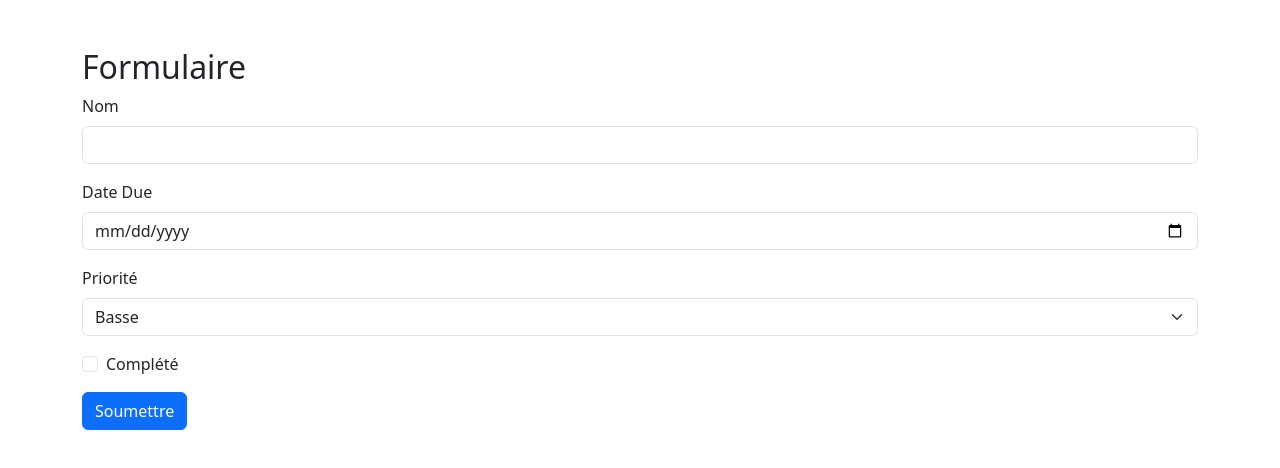
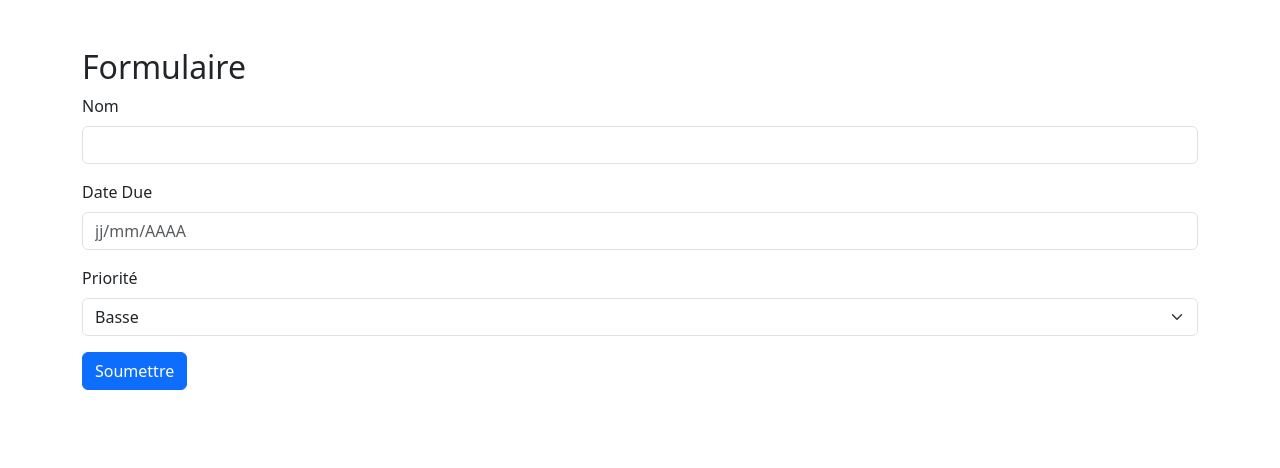
Before and after one commit to Ccasabianca/Formulaires, a React (Vite) app: page / in a window 1280 px wide. Shown: the top 468 px of the page. Built offline with nearby package versions, Linux system fonts and the light colour scheme.

Commit message:
activité 11

```diff
--- a/package.json
+++ b/package.json
@@ -10,11 +10,13 @@
     "preview": "vite preview"
   },
   "dependencies": {
+    "@hookform/resolvers": "^5.0.0",
     "bootstrap": "^5.3.3",
     "react": "^19.0.0",
     "react-bootstrap": "^2.10.9",
     "react-dom": "^19.0.0",
-    "react-hook-form": "^7.55.0"
+    "react-hook-form": "^7.55.0",
+    "yup": "^1.6.1"
   },
   "devDependencies": {
     "@eslint/js": "^9.21.0",
--- a/src/App.jsx
+++ b/src/App.jsx
@@ -1,6 +1,32 @@
 import { useForm } from "react-hook-form";
+import { yupResolver } from "@hookform/resolvers/yup";
+import * as yup from "yup";
 import { Form, Button, Container } from "react-bootstrap";
 import "bootstrap/dist/css/bootstrap.min.css";
+
+const schema = yup.object().shape({
+  name: yup
+    .string()
+    .min(8, "Le nom doit contenir entre 8 et 15 caractères")
+    .max(15, "Le nom doit contenir entre 8 et 15 caractères")
+    .required("Le nom est requis"),
+  dueDate: yup
+    .string()
+    .matches(/^\d{2}\/\d{2}\/\d{4}$/, "Format attendu : jj/mm/AAAA")
+    .test("isValidDate", "La date ne peut pas être antérieure à aujourd'hui", (value) => {
+      if (!value) return false;
+      const [day, month, year] = value.split("/").map(Number);
+      const inputDate = new Date(year, month - 1, day);
+      const today = new Date();
+      today.setHours(0, 0, 0, 0);
+      return inputDate >= today;
+    })
+    .required("La date est requise"),
+  priority: yup
+    .string()
+    .oneOf(["Basse", "Moyenne", "Elevée"], "Priorité invalide")
+    .required("La priorité est requise"),
+});
 
 function App() {
   const {
@@ -10,11 +36,11 @@ function App() {
     formState: { errors },
   } = useForm({
     mode: "onBlur",
+    resolver: yupResolver(schema),
     defaultValues: {
       name: "",
       dueDate: "",
       priority: "Basse",
-      isCompleted: false,
     },
   });
 
@@ -29,19 +55,13 @@ function App() {
       <Form onSubmit={handleSubmit(onSubmit)}>
         <Form.Group className="mb-3" controlId="name">
           <Form.Label>Nom</Form.Label>
-          <Form.Control
-            type="text"
-            {...register("name", { required: "Le nom est requis" })}
-          />
+          <Form.Control type="text" {...register("name")} />
           {errors.name && <p className="text-danger">{errors.name.message}</p>}
         </Form.Group>
 
         <Form.Group className="mb-3" controlId="dueDate">
           <Form.Label>Date Due</Form.Label>
-          <Form.Control
-            type="date"
-            {...register("dueDate", { required: "La date est requise" })}
-          />
+          <Form.Control type="text" placeholder="jj/mm/AAAA" {...register("dueDate")} />
           {errors.dueDate && <p className="text-danger">{errors.dueDate.message}</p>}
         </Form.Group>
 
@@ -52,14 +72,7 @@ function App() {
             <option value="Moyenne">Moyenne</option>
             <option value="Elevée">Elevée</option>
           </Form.Select>
-        </Form.Group>
-
-        <Form.Group className="mb-3" controlId="isCompleted">
-          <Form.Check
-            type="checkbox"
-            label="Complété"
-            {...register("isCompleted")}
-          />
+          {errors.priority && <p className="text-danger">{errors.priority.message}</p>}
         </Form.Group>
 
         <Button variant="primary" type="submit">
```
Also changed, not shown: 1 other file (tests, documents, lock files or other folders).
